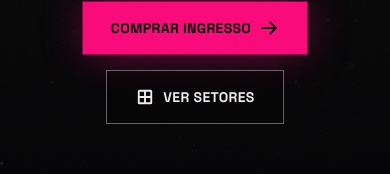
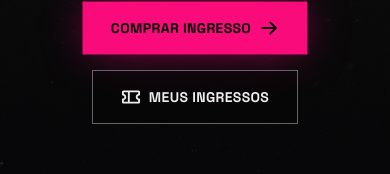
Before and after one commit to gribasweb/Replay-Party, a Next.js app: page / in a window 390 px wide. Shown: the part 664-838 px from the top of the page. Built offline with nearby package versions, Linux system fonts and the light colour scheme.

Commit message:
feat: no mobile, hero mostra 'Meus ingressos' no lugar de 'Ver setores'
Desktop/tablet mantem 'Ver setores'; no mobile (<sm), onde o botao do header fica oculto, o hero leva direto a /meus-ingressos.

Co-Authored-By: Claude Opus 4.8 <noreply@anthropic.com>

```diff
--- a/src/components/hero.tsx
+++ b/src/components/hero.tsx
@@ -1,9 +1,10 @@
 "use client";
 
 import Image from "next/image";
+import Link from "next/link";
 import { useEffect, useRef, useState } from "react";
 import { motion, useScroll, useTransform } from "motion/react";
-import { ArrowRight, CalendarBlank, GridFour, MapPin } from "@phosphor-icons/react";
+import { ArrowRight, CalendarBlank, GridFour, MapPin, Ticket } from "@phosphor-icons/react";
 import { EVENT } from "@/lib/event";
 import { DiagonalBand } from "@/components/diagonal-band";
 
@@ -97,14 +98,23 @@ export function Hero() {
               Comprar ingresso
               <ArrowRight weight="bold" className="h-5 w-5 transition-transform group-hover:translate-x-1" />
             </a>
+            {/* Desktop/tablet: Ver setores. Mobile: Meus ingressos (no header fica oculto) */}
             <a
               href="#ingressos"
-              className="flex items-center gap-2 border border-chalk/40 bg-ink/30 px-7 py-4 text-sm font-bold tracking-wide text-chalk uppercase backdrop-blur-sm transition-colors hover:border-chalk hover:bg-chalk/10"
+              className="hidden items-center gap-2 border border-chalk/40 bg-ink/30 px-7 py-4 text-sm font-bold tracking-wide text-chalk uppercase backdrop-blur-sm transition-colors hover:border-chalk hover:bg-chalk/10 sm:flex"
               style={{ borderRadius: "var(--radius-stamp)" }}
             >
               <GridFour weight="bold" className="h-5 w-5" />
               Ver setores
             </a>
+            <Link
+              href="/meus-ingressos"
+              className="flex items-center gap-2 border border-chalk/40 bg-ink/30 px-7 py-4 text-sm font-bold tracking-wide text-chalk uppercase backdrop-blur-sm transition-colors hover:border-chalk hover:bg-chalk/10 sm:hidden"
+              style={{ borderRadius: "var(--radius-stamp)" }}
+            >
+              <Ticket weight="bold" className="h-5 w-5" />
+              Meus ingressos
+            </Link>
           </div>
         </motion.div>
       </div>
```
